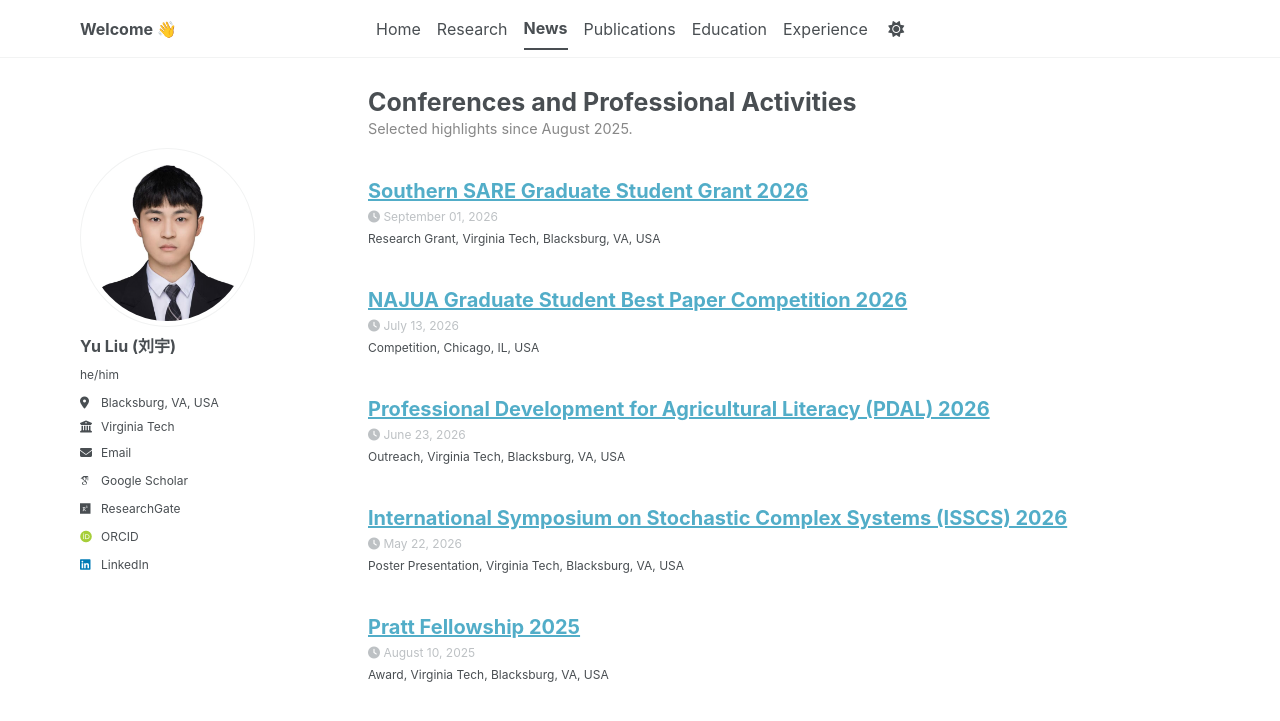
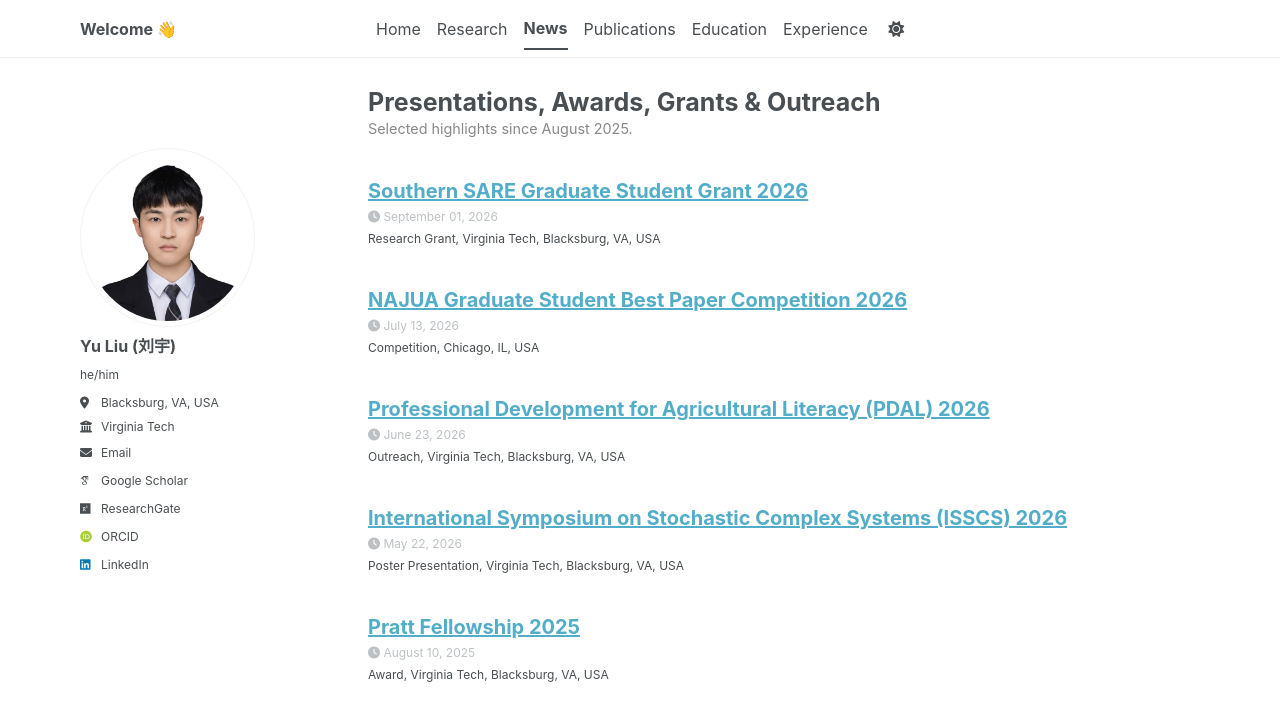
Before and after one commit to yuliu0322/yuliu0322.github.io, a Jekyll site: the page built from _pages/talks.html, in a window 1280 px wide. Shown: the top 721 px of the page. Built offline with Jekyll 4.4.1, drawn with Linux system fonts in a browser that asks for light colours; some web fonts are replaced; a script bundle is joined from its source files by our own code; library files that are not in the unit come from our copies.

Commit message:
Update talks.html

```diff
--- a/_pages/talks.html
+++ b/_pages/talks.html
@@ -1,6 +1,6 @@
 ---
 layout: archive
-title: "Conferences and Professional Activities"
+title: "Presentations, Awards, Grants & Outreach"
 permalink: /news/
 author_profile: true
 ---
```
